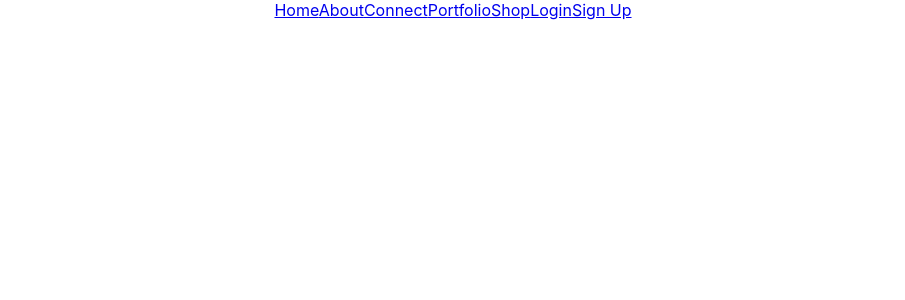
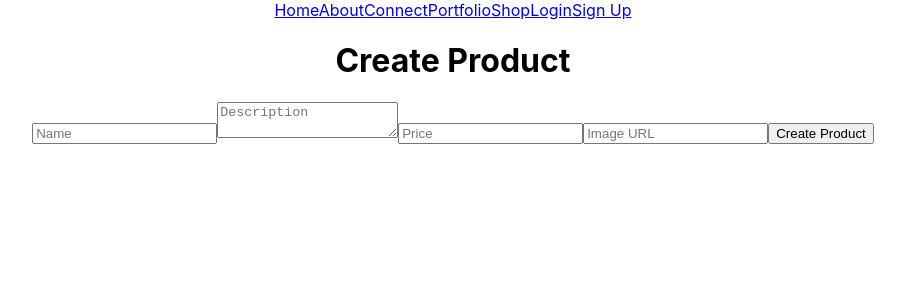
Before and after one commit to helloarantxa/blisse-studio-client, a React (Create React App) app: page /create-product in a window 1280 px wide. Shown: the top 300 px of the page, without its empty margins (187-1092 px from the left). Built offline with nearby package versions, Linux system fonts and the light colour scheme.

Commit message:
create product

```diff
--- a/src/App.js
+++ b/src/App.js
@@ -8,6 +8,10 @@ import Portfolio from "./pages/PortfolioPage";
 import Shop from "./pages/ShopPage";
 import Login from "./pages/LoginPage";
 import SignUp from "./pages/SignUp"
+import CreateProduct from './components/CreateProduct';
+import AllProducts from './components/AllProducts';
+import ProductDetails from './components/ProductDetails';
+
 
 function App() {
   return (
@@ -22,6 +26,9 @@ function App() {
         <Route path="/shop" element={<Shop />} />
         <Route path="/login" element={<Login />} />
         <Route path="/signup" element={<SignUp />} />
+        <Route path="/create-product" element={<CreateProduct/>} />
+        <Route path="/all-products" element={<AllProducts/>} />
+        <Route path="/product-details/:id" element={<ProductDetails/>} />
       </Routes>
     </div>
   );
--- /dev/null
+++ b/src/components/AllProducts.js
@@ -0,0 +1,31 @@
+import React, { useEffect, useState } from "react";
+
+function AllProducts() {
+  const [products, setProducts] = useState([]);
+
+  useEffect(() => {
+    fetch("/api/products")
+      .then((response) => response.json())
+      .then((data) => {
+        setProducts(data);
+      })
+      .catch((error) => {
+        console.log(error);
+      });
+  }, []);
+
+  return (
+    <div>
+      <h1>All Products</h1>
+      {products.map((product) => (
+        <div key={product._id}>
+          <h3>{product.name}</h3>
+          <p>{product.description}</p>
+          <p>Price: ${product.price}</p>
+        </div>
+      ))}
+    </div>
+  );
+}
+
+export default AllProducts;
--- /dev/null
+++ b/src/components/CreateProduct.js
@@ -0,0 +1,47 @@
+import React, { useState } from "react";
+
+function CreateProduct() {
+  const [name, setName] = useState("");
+  const [description, setDescription] = useState("");
+  const [price, setPrice] = useState("");
+  const [imageUrl, setImageUrl] = useState("");
+
+  const handleSubmit = (e) => {
+    e.preventDefault();
+    // Code to handle form submission and create a new product
+  };
+
+  return (
+    <div>
+      <h1>Create Product</h1>
+      <form onSubmit={handleSubmit}>
+        <input
+          type="text"
+          placeholder="Name"
+          value={name}
+          onChange={(e) => setName(e.target.value)}
+        />
+        <textarea
+          placeholder="Description"
+          value={description}
+          onChange={(e) => setDescription(e.target.value)}
+        />
+        <input
+          type="number"
+          placeholder="Price"
+          value={price}
+          onChange={(e) => setPrice(e.target.value)}
+        />
+        <input
+          type="text"
+          placeholder="Image URL"
+          value={imageUrl}
+          onChange={(e) => setImageUrl(e.target.value)}
+        />
+        <button type="submit">Create Product</button>
+      </form>
+    </div>
+  );
+}
+
+export default CreateProduct;
--- /dev/null
+++ b/src/components/ProductDetails.js
@@ -0,0 +1,33 @@
+import React, { useEffect, useState } from "react";
+import { useParams } from "react-router-dom";
+
+function ProductDetails() {
+  const { id } = useParams();
+  const [product, setProduct] = useState(null);
+
+  useEffect(() => {
+    fetch(`/api/product-details/${id}`)
+      .then((response) => response.json())
+      .then((data) => {
+        setProduct(data);
+      })
+      .catch((error) => {
+        console.log(error);
+      });
+  }, [id]);
+
+  if (!product) {
+    return <div>Loading...</div>;
+  }
+
+  return (
+    <div>
+      <h1>Product Details</h1>
+      <h3>{product.name}</h3>
+      <p>{product.description}</p>
+      <p>Price: ${product.price}</p>
+    </div>
+  );
+}
+
+export default ProductDetails;
--- a/src/pages/About.js
+++ b/src/pages/About.js
@@ -5,19 +5,7 @@ function About() {
     <div>
       <h1 className="about">About</h1>
       <p>Our goal is simple:</p>
-      <p>To serve our community with love and kindness through floral design.</p>
-      <br />
-      <p>Taking extra care to tell our couples' stories through flowers on their special day.</p>
-      <br />
-      <p>Sharing our craft through floristry education for flower enthusiasts.</p>
-      <br />
-      <p>Offering affordable and attainable flowers for any event, no matter how intimate the celebration.</p>
-      <br />
-      {/* <img src="URL_IMAGE" alt="Description of the image"/> */}
-      <br />
-      <p>When I started Ever After at the young age of 19, I knew that one thing would always be present in my work, passion. As a child of immigrant parents, I understood that an opportunity to start a business was a luxury. With a desire to show my parents their hard work did not go unnoticed, I effectively ran a local flower shop servicing thousands of wire orders for 1-800-Flowers, Teleflora, and FTD. In 2012, we began to focus heavily on our event division. Currently, we have completed over 1,000 events to date. I take pride in our tireless efforts to grow Ever After into the shop it has become.</p>
-      <br />
-      <p>On a personal note, my background is in ballet. I believe the fluid movements inspire my organic flower arrangements. My home life is another huge source of inspiration and drive for me. As a mother of two young women, I know that my impact on their lives is greatly influenced by my resilience and ability to have a genuinely fulfilling career. Another motivation for my desire to see my clients live their happiest lives is my own happiness. My husband is my happiness. Finding your soulmate is a truly wonderful experience. Celebrating your love should be an equally amazing moment.</p>
+
     </div>
   );
 }
--- a/src/pages/ShopPage.js
+++ b/src/pages/ShopPage.js
@@ -1,9 +1,20 @@
 import React from "react";
+import { Link } from "react-router-dom";
 
 function ShopPage() {
   return (
     <div>
       <h1 className="shop">Shop</h1>
+      <nav>
+        <ul>
+          <li>
+            <Link to="/all-products">All Products</Link>
+          </li>
+          <li>
+            <Link to="/create-product">Create Product</Link>
+          </li>
+        </ul>
+      </nav>
     </div>
   );
 }
```
Also changed, not shown: src/index.js (+12 -18 lines).
